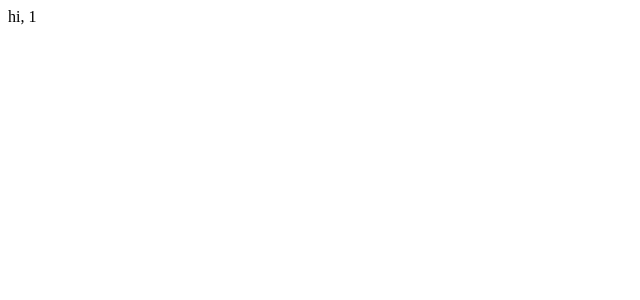
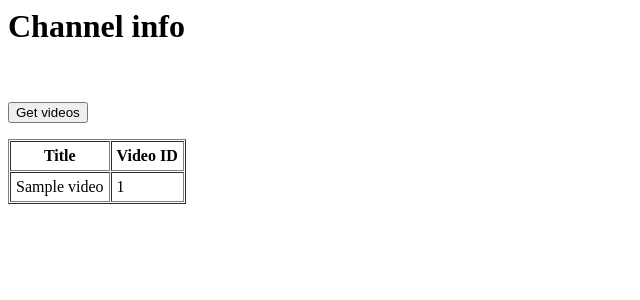
Before and after one commit to gyermolenko/yatta, a Django app: page /channels/1/info/ in a window 1280 px wide. Before the commit the part shown is almost empty. Shown: the top 300 px of the page, without its empty margins (0-640 px from the left). Run offline with Django 3.2, Linux system fonts and the light colour scheme; tables that the repository leaves empty hold one stand-in row (values such as "Sample post").

Commit message:
Add _Get videos_ button to Channel info

```diff
--- a/stats/templates/stats/channel_info.html
+++ b/stats/templates/stats/channel_info.html
@@ -1 +1,21 @@
-hi, {{ n }}
+<h1>Channel info</h1>
+
+<br> <br>
+
+<form method="post">
+    {% csrf_token %}
+    <button name="button" value="submit" type="submit">Get videos</button>
+</form>
+
+<table border="1" cellspacing="1" cellpadding="5">
+    <tr>
+        <th>Title</th>
+        <th>Video ID</th>
+    </tr>
+    {% for video in videos %}
+    <tr>
+        <td>{{ video.title }}</td>
+        <td>{{ video.video_id }}</td>
+    </tr>
+    {% endfor %}
+</table>
--- a/stats/views.py
+++ b/stats/views.py
@@ -1,8 +1,9 @@
 from django.shortcuts import render, redirect
-from .models import Channel
+from .models import Channel, Video
 from .forms import ChannelForm
 
-from .yatta import get_playlist_id
+from .yatta import get_playlist_id, channel_statistics, \
+                   get_video_title_and_id, get_video_views_and_likes
 
 
 def channel_list(request):
@@ -24,4 +25,18 @@ def channel_add(request):
 
 
 def channel_info(request, pk):
-    return render(request, 'stats/channel_info.html', {'n': pk})
+    videos = Video.objects.filter(channel_id=pk)
+
+    if request.method == 'POST':
+        playlist_id = Channel.objects.get(pk=pk).playlist_id
+        channel_videos = get_video_title_and_id(playlist_id)
+
+        new_videos = []
+        for vid in channel_videos:
+            v = Video(video_id=vid['videoId'], title=vid['title'], channel_id=pk)
+            new_videos.append(v)
+        Video.objects.bulk_create(new_videos)
+
+        return redirect('channel_info', pk=pk)
+
+    return render(request, 'stats/channel_info.html', {'videos': videos})
```
